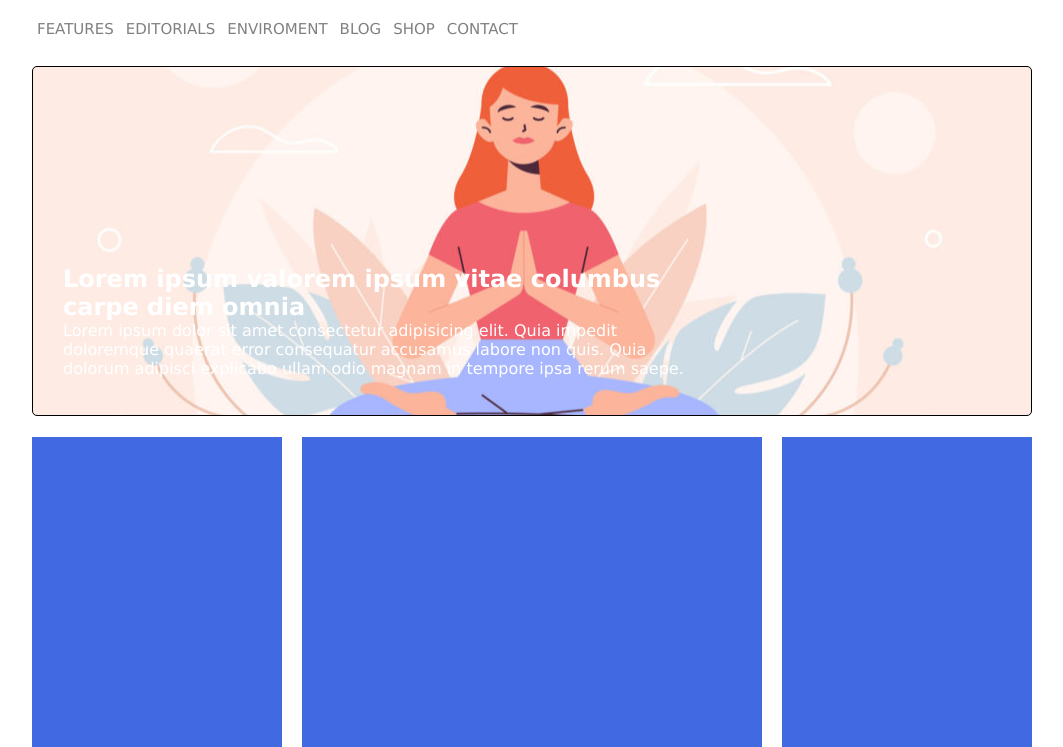
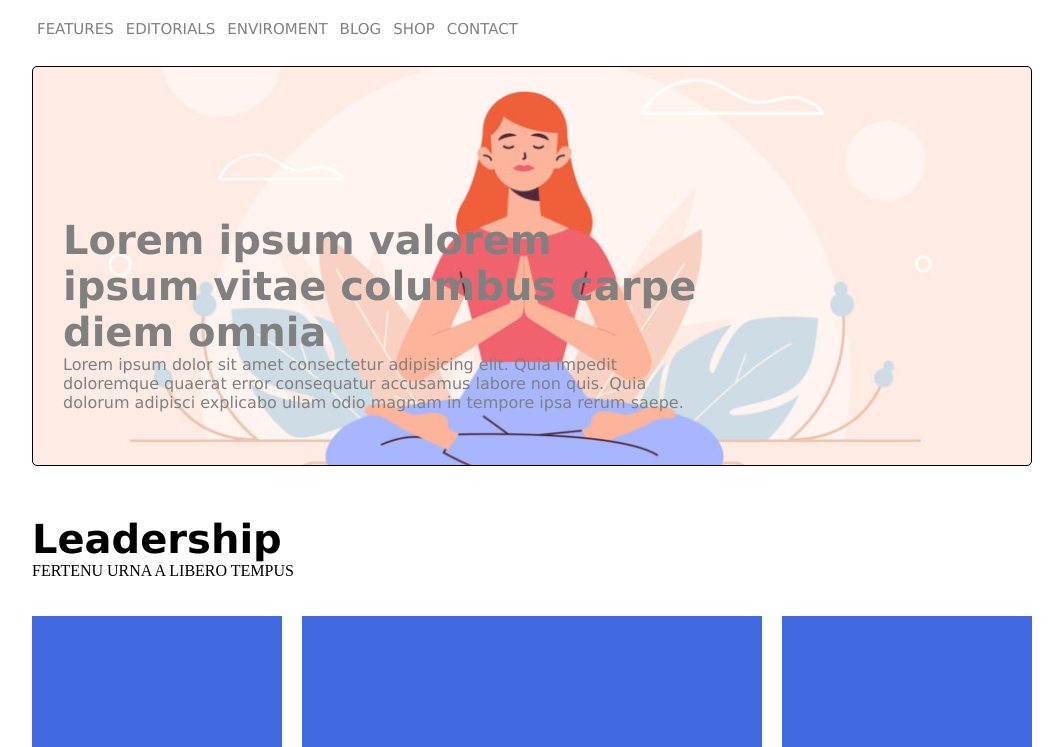
Before and after one commit to Rabab-art/htmlcss-wp, a plain HTML site: page index.html in a window 1280 px wide. Shown: the part 53-800 px from the top of the page, without its empty margins (108-1171 px from the left). Drawn offline with Linux system fonts and the light colour scheme.

Commit message:
main-content

```diff
--- a/index.html
+++ b/index.html
@@ -32,8 +32,9 @@
 
                 </div>
             </section>
+            <header class="main-header"> <h1>Leadership</h1> <span>FERTENU URNA A LIBERO TEMPUS</span></header>
             <section class="leadership">
-            <header> efegdxvre</header>
+
             <section class="content claerflix">
                 <div class="box float "></div>
                 <div class="box float "></div>
--- a/style.css
+++ b/style.css
@@ -22,7 +22,7 @@ header{
 }
 
 .big-box{
-    height: 300px;
+
     margin: 20px 0;
     margin-bottom: 50px;
 }
@@ -39,12 +39,14 @@ margin-bottom: 5px;
 }
 
 .main-content{
-    height: 350px;
+    height: 400px;
     margin-top: 20px;
     border:1px solid black;
     border-radius: 5px;
     background-image: url(./img/banner.jpg);
     background-position: center;
+    background-size: cover;
+    background-repeat: no-repeat;
     position: relative;
     background-color: rgb(104, 103, 103);
 }
@@ -70,13 +72,24 @@ margin-bottom: 5px;
     height: 150px;
     padding: 30px;
     position: absolute;
-    bottom: 30px;
+    margin-top: 120px;
     right: 30%;
     font-family: Verdana, Geneva, Tahoma, sans-serif;
-    color: white;
+    color: grey;
 }
+
+.main-header{
+    height: 80px;
+}
+
+h1{
+    font-size: 40px;
+    font-family: Verdana, Geneva, Tahoma, sans-serif;
+}
+
+
+
 .leadership{
-
     margin-top: 20px;
     margin-bottom: 10px;
     padding-bottom: 20px;
@@ -86,9 +99,9 @@ margin-bottom: 5px;
 .leadership .content .box{
     float: left;
     width: 25%;
-    height: 400px;
+    height: 300px;
     background-color: royalblue;
-    display: inline-block
+    display: inline-block;
 }
 .leadership .content .box:nth-child(2){
     width: calc(50% - 40px);
```
